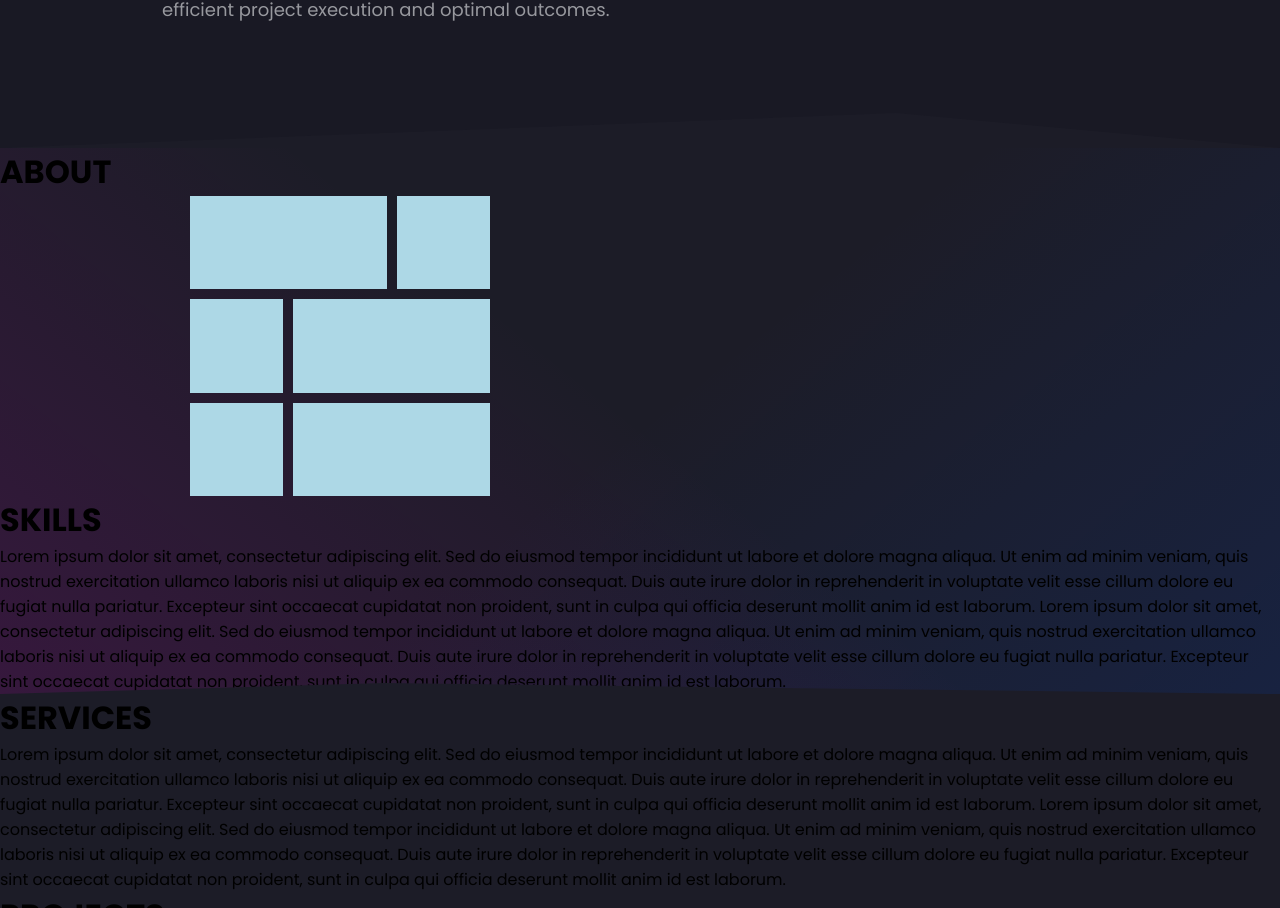
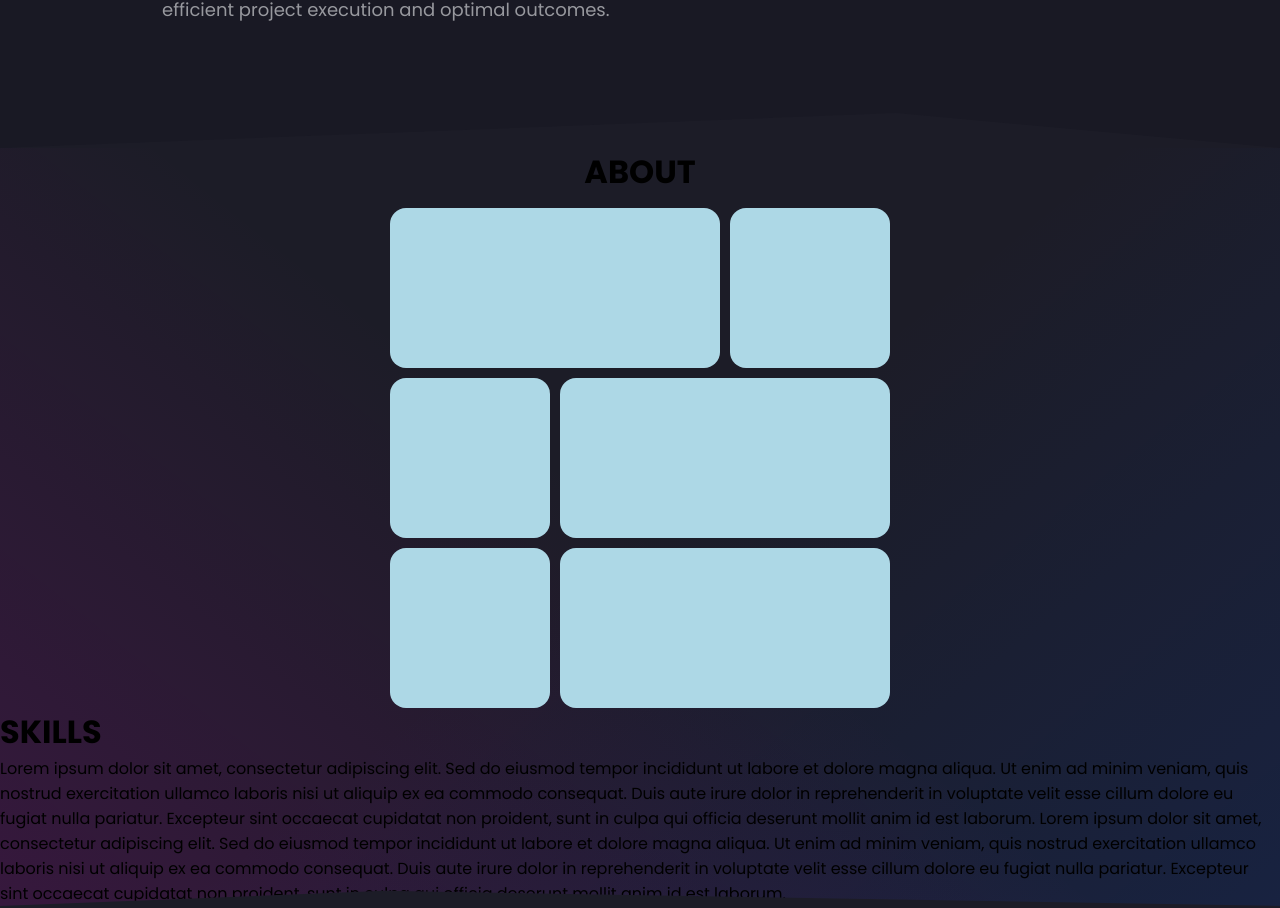
Before and after one commit to kin018/kin018dev, a React (Create React App) app in the folder portfolio/: page / in a window 1280 px wide. Shown: the part 630-1538 px from the top of the page. Built offline with nearby package versions, Linux system fonts and the light colour scheme.

Commit message:
Added styling for about section including containers all subject to change

```diff
--- a/portfolio/src/components/AboutMe.jsx
+++ b/portfolio/src/components/AboutMe.jsx
@@ -1,27 +1,30 @@
 import React from 'react';
 import {
-  AboutWrapper,
-  AboutMainContainer,
+  AboutPuzzle,
   AboutSquare,
   AboutHorizontal,
-  AboutRectangle,
+  CenteredContainer,
+  AboutContainer,
+  AboutWrapper,
 } from '../styledComponents/StyledComponents';
 
 function AboutMe() {
   return (
-    <div>
+    <AboutContainer>
+      <AboutWrapper>
         <h1>ABOUT</h1>
-      <AboutWrapper>
-        <AboutMainContainer>
+        <CenteredContainer>
+          <AboutPuzzle>
             <AboutHorizontal></AboutHorizontal>
             <AboutSquare></AboutSquare>
             <AboutSquare></AboutSquare>
             <AboutHorizontal></AboutHorizontal>
             <AboutSquare></AboutSquare>
             <AboutHorizontal></AboutHorizontal>
-        </AboutMainContainer>
+          </AboutPuzzle>
+        </CenteredContainer>
       </AboutWrapper>
-    </div>
+    </AboutContainer>
   );
 }
 
--- a/portfolio/src/styledComponents/StyledComponents.js
+++ b/portfolio/src/styledComponents/StyledComponents.js
@@ -578,26 +578,9 @@ export const HomeSocialMediaHorizantalDiv = styled.div.attrs({
 `;
 
 // About
-export const AboutWrapper = styled.div.attrs({
-  className: 'AboutWrapper',
-})`
-  width: 900px;
-  max-width: 100%;
-  display: grid;
-  margin: 0 auto;
-  grid-template-columns: repeat(auto-fill, minmax(200px, 1fr));
-  grid-auto-rows: 1fr;
-  grid-auto-flow: row dense;
-  grid-gap: 10px;
-  counter-reset: boxes;
 
-  @media (max-width: 500px) {
-    grid-template-columns: 1fr;
-  }
-`;
-
-export const AboutMainContainer = styled.div.attrs({
-  className: 'AboutMainContainer',
+export const AboutPuzzle = styled.div.attrs({
+  className: 'AboutPuzzle',
 })`
   display: grid;
   grid-template-rows: repeat(3, 1fr);
@@ -605,30 +588,69 @@ export const AboutMainContainer = styled.div.attrs({
   gap: 10px;
   width: 100%;
   height: 100%;
-  width: 300px;
-  height: 300px;
+  max-width: 500px;
+  margin: 0 auto;
 `;
 
 export const AboutSquare = styled.div.attrs({
   className: 'AboutSquare',
 })`
-  display: flex; //idk
+  display: flex;
   padding-top: 100%;
   background-color: lightblue;
+  width: 100%;
+  height: 100%;
+  border-radius: 16px;
 `;
 
 export const AboutHorizontal = styled.div.attrs({
   className: 'AboutHorizontal',
 })`
-  display: flex; //idk
+  display: flex;
   grid-column: span 2;
   background-color: lightblue;
+  width: 100%;
+  height: 100%;
+  border-radius: 16px;
 `;
 
-export const AboutRectangle = styled.div.attrs({
-  className: 'AboutRectangle',
+export const CenteredContainer = styled.div.attrs({
+  className: 'CenteredContainer',
 })`
-  display: flex; //idk
-  grid-row: span 2;
-  background-color: lightblue;
+  display: flex;
+  justify-content: center;
+  align-items: center;
+  width: 100%;
+  max-width: 1100px;
+  gap: 12px;
+  @media (max-width: 960px) {
+    flex-direction: column;
+  }
 `;
+
+export const AboutContainer = styled.div.attrs({
+  className: 'AboutContainer',
+})`
+  display: flex;
+  flex-direction: column;
+  justify-content: center;
+  position: relative;
+  z-index: 1;
+  align-items: center;
+`;
+
+export const AboutWrapper = styled.div.attrs({
+  className: 'AboutWrapper',
+})`
+  position: relative;
+  display: flex;
+  justify-content: space-between;
+  align-items: center;
+  flex-direction: column;
+  width: 100%;
+  max-width: 1100px;
+  gap: 12px;
+  @media (max-width: 960px) {
+    flex-direction: column;
+  }
+`;
```
Lines whose indentation alone changed are shown as unchanged.
